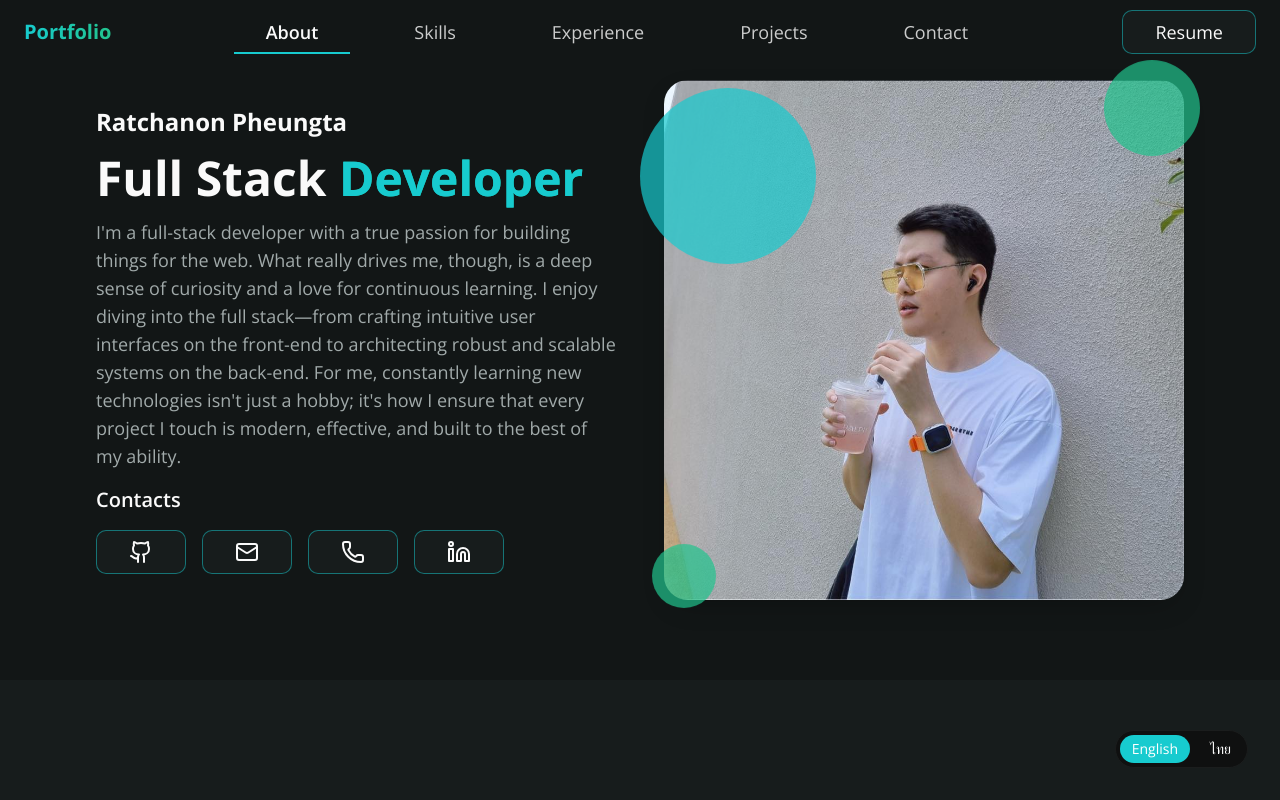
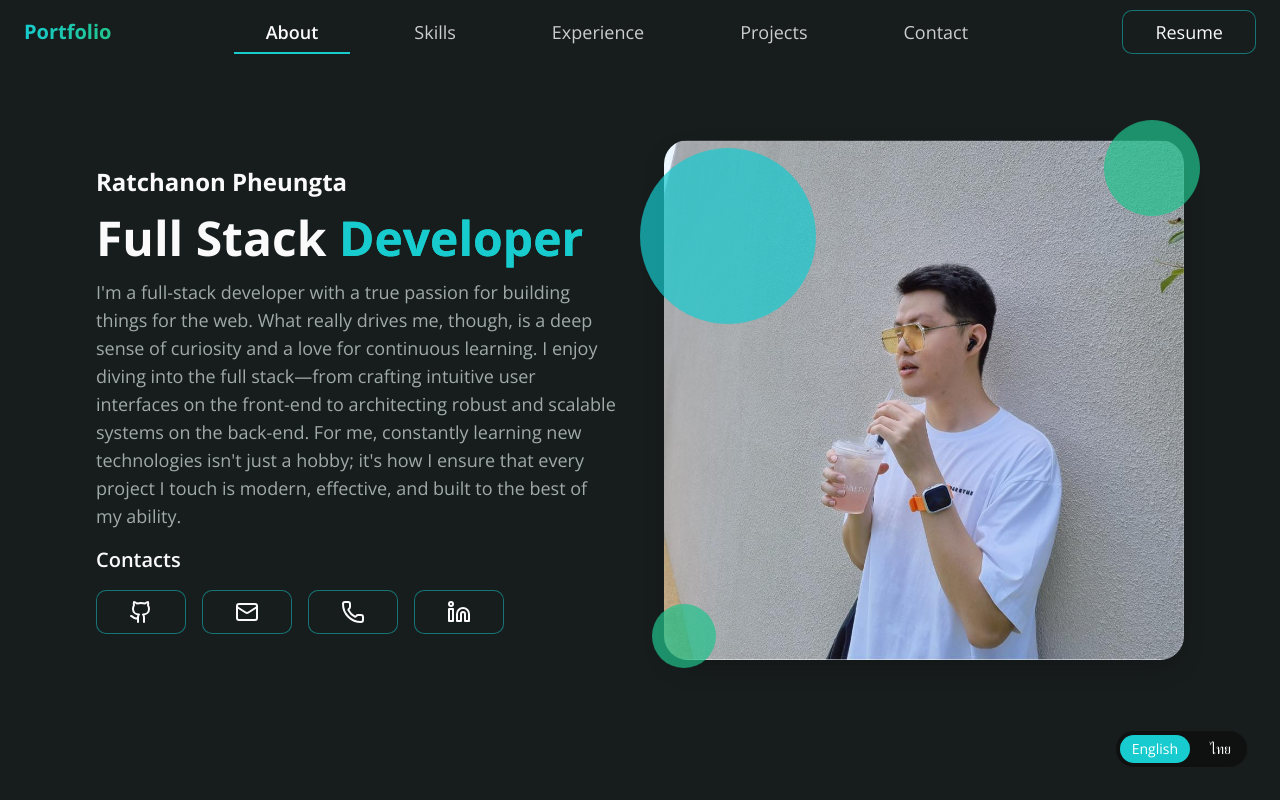
Before and after one commit to taete258/portfolio, a Next.js app: page /en in a window 1280 px wide. Built offline with nearby package versions, Linux system fonts and the light colour scheme.

Commit message:
style: update AboutMe section layout for improved presentation
- Modified the AboutMe component's section to use flexbox for better alignment and responsiveness.
- Adjusted the min-height to ensure the section occupies the full screen height for enhanced visual impact.

```diff
--- a/src/components/about-me.tsx
+++ b/src/components/about-me.tsx
@@ -32,7 +32,10 @@ const AboutMe = async () => {
   ];
 
   return (
-    <section id="about" className="py-20 px-6 bg-black/20">
+    <section
+      id="about"
+      className="flex flex-col justify-center py-20 px-6 min-h-screen"
+    >
       <div className="container mx-auto max-w-6xl">
         <div className="grid lg:grid-cols-2 gap-12 items-center">
           {/* Text content */}
```
